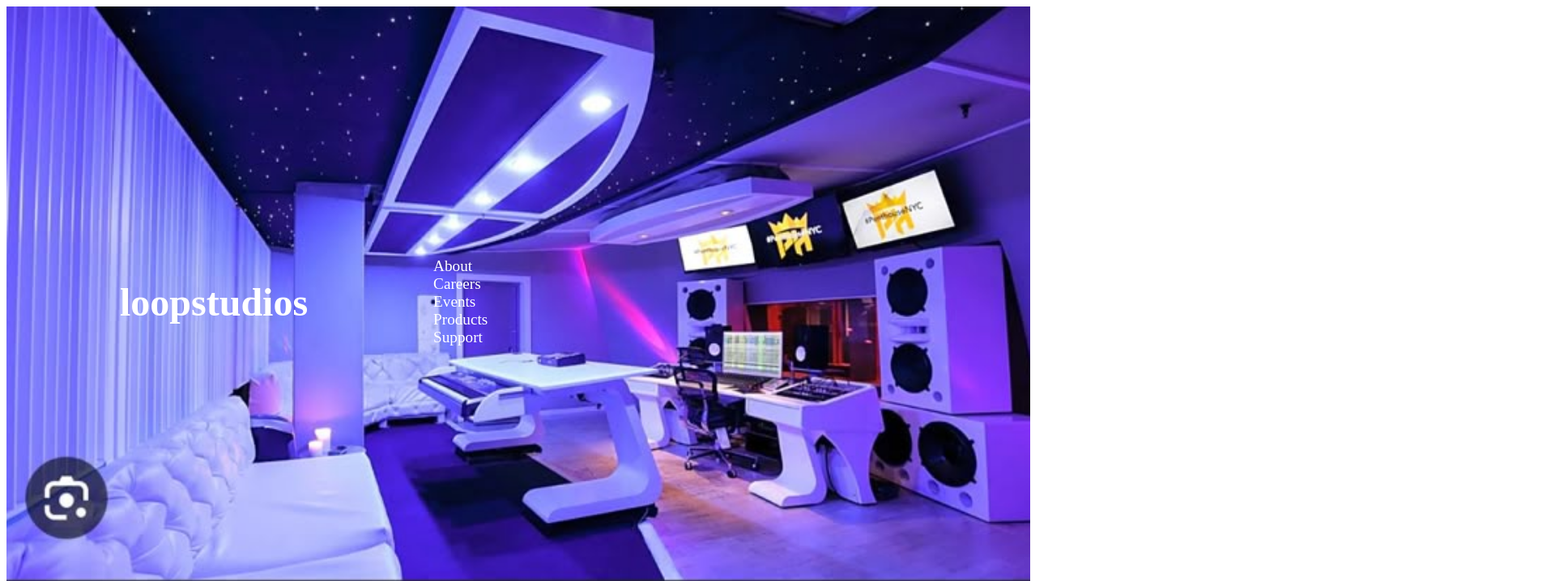
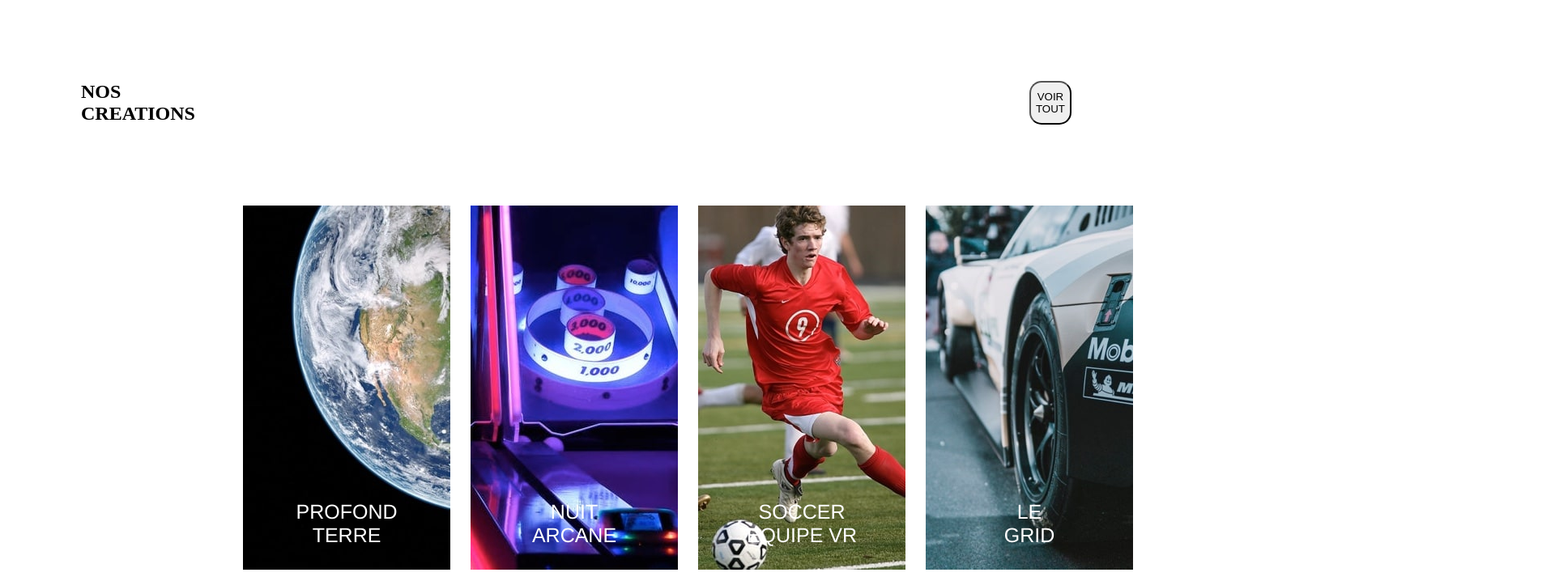
Before and after one commit to achillusgallus/projet-groupe2, a plain HTML site: page index.html in a window 1280 px wide. Shown: the top 718 px of the page at 81% size, 1920 px wide, since content can reach past the window. Drawn offline with Linux system fonts and the light colour scheme.

Commit message:
troisieme lefera

```diff
--- a/index.html
+++ b/index.html
@@ -1,39 +1,33 @@
-<html lang="en">
+<!DOCTYPE html>
+<html lang="fr">
 <head>
   <meta charset="UTF-8">
-  <meta name="viewport" content="width=device-width, initial-scale=1.0">
-  <title>groupe2</title>
+  <title>Loopstudios</title>
   <link rel="stylesheet" href="style.css">
 </head>
 <body>
-      <header class="header" style="background-image: url('télécharger.jpg'); background-repeat: no-repeat;">
-          <div class="navig">
-              <h1><a href="index.html">loopstudios</a></h1>
-              <nav>
-                  <ul>
-                      <li><a href="#">About</a></li>
-                      <li><a href="#">Careers</a></li>
-                      <li><a href="#">Events</a></li>
-                      <li><a href="#">Products</a></li>
-                      <li><a href="#">Support</a></li>
-                  </ul>
-              </nav>
+<main>
+<section>
+
+<div class="title">
+  <h1>NOS CREATIONS</h1>
+  <button>VOIR TOUT</button>
 </div>
-          <div class="text">
-            <h2>IMMERCIVE<br>EXPERIENCES<br>THAT DELIVER</h2>
-          </div>
-      </header>
+
 <div class="images">
 
-      <div><img src="images/img8.jpg" alt="img">  <p>PROFOND <br> TERRE</p></div>
-      <div><img src="images/img7.jpg" alt="img">  <p>NUIT <br> ARCANE</p></div>
+    <div><img src="images/img8.jpg" alt="img"> <p>PROFOND <br> TERRE</p></div>
+    <div><img src="images/img7.jpg" alt="img"> <p>NUIT <br> ARCANE</p></div>
     <div><img src="images/img6.jpg" alt=" img"> <p>SOCCER <br> EQUIPE VR</p></div>
-      <div><img src="images/img5.jpg" alt="img">  <p>LE <br> GRID</p></div>
-      <div><img src="images/img4.jpg" alt="img">  <p>HAUT <br> AU-DESSUS DE VR</p></div>
-      <div><img src="images/img3.jpg" alt="img">  <p>POCHE <br> BOREALIS</p></div>
-      <div><img src="images/img2.jpg" alt="img">  <p>LE <br> CURIOSITE</p></div>
+    <div><img src="images/img5.jpg" alt="img"> <p>LE <br> GRID</p></div>
+    <div><img src="images/img4.jpg" alt="img"> <p>DE HAUT AU-DESSUS <br> DE VR</p></div>
+    <div><img src="images/img3.jpg" alt="img"> <p>POCHE <br> BOREALIS</p></div>
+    <div><img src="images/img2.jpg" alt="img"> <p>LE <br> CURIOSITE</p></div>
     <div><img src="img1.jpg" alt="img">         <p>FAIT-LE <br> FISHEYES</p></div>
 
 </div>
+
+</section>
+  </main>
 </body>
 </html>
--- a/style.css
+++ b/style.css
@@ -1,114 +1,60 @@
-<<<<<<< HEAD
-=======
-*{
-    margin: 0%;
-    padding: 0%;
+
+body {
+ margin: 0;
+
 }
+/*Partie en-tete de la page*/
 
-.header {
-    width: 100%;
-    height: 90vh;
-    background-size: cover;
-    background-position: center;
+.title{
+
+    display: flex;
+    gap: 830px;
 }
-
-.navig {
-    display: flex;
-    justify-content: space-between;
-    align-items: center;
-    padding: 40px;
-    margin: 0px;
-    padding-top: 50px;
-}
-
-.navig h1 {
-    color: white;
-    font-size: 3rem;
-}
-
-.navig h1 a {
-    text-decoration: none;
-    color: white;
-}
-
-.navig nav {
-    display: inline-block;
-    font-size: 1.2rem;
-    color: white;
-}
-
-.navig nav a {
-    color: white;
-    text-decoration: none;
-    margin: 0 15px;
-    text-decoration: none;
-}
-.navig nav a:hover {
-    text-decoration: underline;
-}
-
-.navig ul li {
-    display: inline;
-}
-
-.text{
-    margin-top: 10vh;
-    margin-left: 20vh;
-    border: 2px solid white;
-    max-width: 70vh;
-    font-size: 6vh;
-    padding-left: 4%;
-    color: white;
-}
->>>>>>> a6bb341d674ed821394a9198e0ce8036befa373e
-
-body{
-    margin: 0px;
-    font-family: Cambria, Cochin, Georgia, Times, 'Times New Roman', serif;
-}
-/* En tete avec le titre et le button*/
-
-header{
-  display: flex;
-  gap: 850px;
-}
-
-/*Titre principale*/
 
 h1{
     margin: 100px;
+    font-family: 'Gill Sans', 'Gill Sans MT', ;
 }
 
-/* Mon button tout voir */
+button{
 
-button{
     width: 10%;
     margin: 100px;
     border-radius: 15px;
+    font-family: 'Gill Sans', 'Gill Sans MT', ;
 }
-
-/* button au survol*/
+/*Style du button au survol*/
 
 button:hover{
+
     background-color: black;
     color: white;
 }
+/*Grille d'images avec 4colonnes*/
 
-/*Grille d'images avec 4 colonnes*/
-
-.images{
+.images {
  display: grid;
  grid-template-columns: repeat(4,1fr);
  padding: 300px;
-  margin-top: -300px;
+ margin-top:-300px;
  gap: 25px;
 }
 
-/* text sur chaque images*/
+/* Text-sur-images*/
 
 p{
-   margin-top:-65px;
+   margin-top: -90px;
    text-align: center;
    color: white;
-   font-size: 25px;
+   font-size:25px;
+    font-family: 'Franklin Gothic Medium';
 }
+
+/*Effet de zoom au survol de chaque image*/
+
+.images img:hover{
+
+   cursor: pointer;
+   transform: scale(1.05);
+   transition: transform 0.3s ease;
+}
```
Lines whose indentation alone changed are shown as unchanged.
